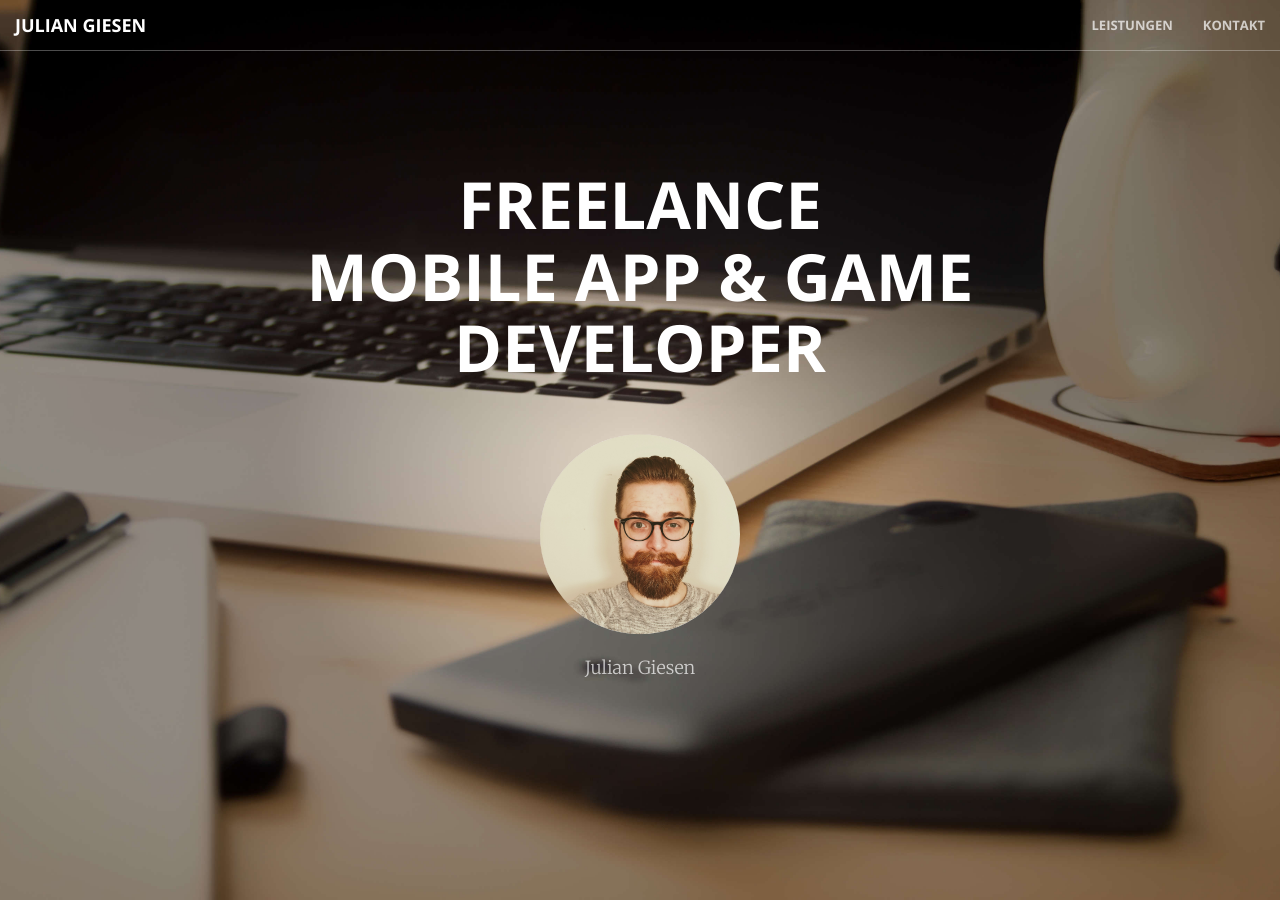
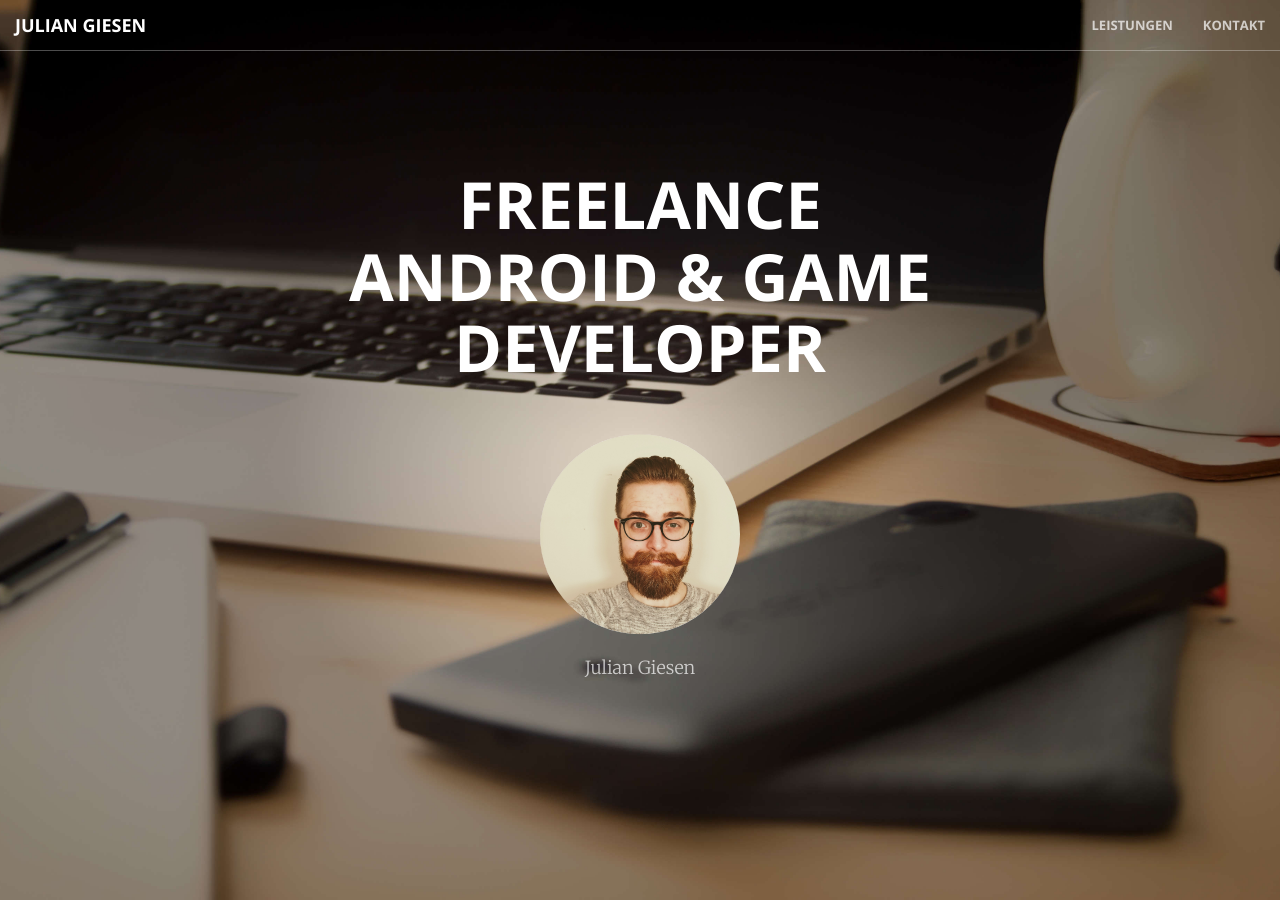
Before and after one commit to jugidev/jugisan.github.io, a Jekyll site: the page built from index.html, in a window 1280 px wide and 900 px high. Built offline with Jekyll 4.4.1, drawn with Linux system fonts in a browser that asks for light colours; some of the changed text lies outside the part shown.

Commit message:
removed iOS information

```diff
--- a/_includes/header.html
+++ b/_includes/header.html
@@ -1,7 +1,7 @@
 <header>
     <div class="header-content">
         <div class="header-content-inner">
-            <h1>Freelance <br/> Mobile App & Game <br/> Developer</h1>
+            <h1>Freelance <br/> Android & Game <br/> Developer</h1>
             </p>
             <img src="{{ site.baseurl }}img/team/profile3.jpg" class="img-responsive img-circle center-block" alt="" width="20%" height="20%">
             <br/>
--- a/_includes/services.html
+++ b/_includes/services.html
@@ -12,9 +12,8 @@
             <div class="col-sm-1 col-md-4 text-center">
                 <div class="service-box">
                     <i class="fa fa-4x fa-android wow bounceIn text-primary"></i>
-                    <i class="fa fa-4x fa-apple wow bounceIn text-primary"></i>
-                    <h3>Mobile Apps</h3>
-                    <p class="text-muted">Android und iOS Apps entwickel ich nativ, für höchste Ansprüche.</p>
+                    <h3>Android Apps</h3>
+                    <p class="text-muted">Android Apps entwickel ich nativ, für höchste Ansprüche.</p>
                 </div>
             </div>
             <!--<div class="col-lg-3 col-md-6 text-center">
```
